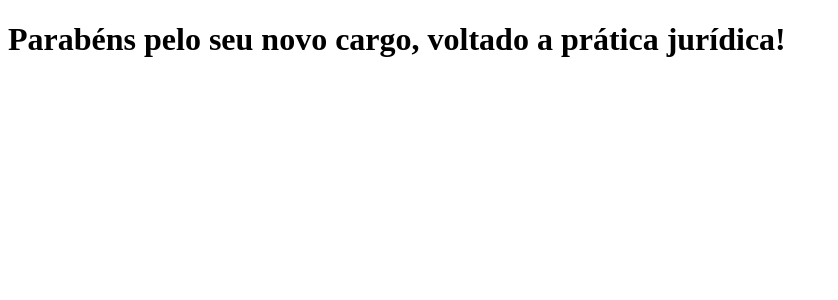
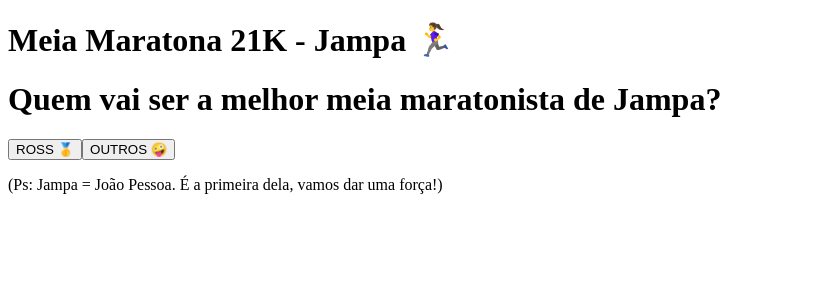
Before and after one commit to AlefMenez/tabnews, a Next.js app: page / in a window 1280 px wide. Shown: the top 300 px of the page, without its empty margins (0-838 px from the left). Built offline with nearby package versions, Linux system fonts and the light colour scheme.

Commit message:
Ajustando umas coisas

```diff
--- a/pages/index.js
+++ b/pages/index.js
@@ -1,5 +1,137 @@
-function home () {
-    return <h1>Parabéns pelo seu novo cargo, voltado a prática jurídica! </h1>
-}
+import React, { useState } from 'react';
 
-export default home;
+// Componente principal que será exportado
+const MeiaMaratonaRoss = () => {
+  // 0: Aguardando voto, 1: Voto em Ross (Sucesso), 2: Voto em Outros (Erro/Piada)
+  const [status, setStatus] = useState(0);
+  // Controla o emoji que vai correr na tela quando Ross ganha
+  const [runningEmoji, setRunningEmoji] = useState('🏃‍♀️');
+
+  // Mensagens
+  const successMessage = "🎉 ROSS! VENCEDORA ABSOLUTA! 🎉";
+  const errorMessage = "🚨 ERRO 404: OPÇÃO ERRADA! 🚨";
+  const jokeMessage = "Sinto muito, mas essa opção não existe. Tente a única correta! Afinal, só há uma campeã em Jampa! 😉";
+
+  // Função para lidar com o voto na Ross
+  const handleRossClick = () => {
+    setStatus(1);
+    // Simula a animação trocando o emoji
+    const emojis = ['🏃‍♀️', '🥇', '🏆', '💖'];
+    let index = 0;
+    const interval = setInterval(() => {
+      setRunningEmoji(emojis[index % emojis.length]);
+      index++;
+      if (index === 10) {
+        clearInterval(interval);
+      }
+    }, 400);
+  };
+
+  // Função para lidar com o voto em Outros
+  const handleOutrosClick = () => {
+    // Aqui forçamos o erro/piada
+    setStatus(2);
+  };
+
+  // Renderiza os botões e a pergunta principal
+  const renderHome = () => (
+    <>
+      <h1 className="text-3xl sm:text-5xl font-extrabold text-white text-center mb-10 tracking-tight">
+        Quem vai ser a melhor meia maratonista de Jampa?
+      </h1>
+      <div className="flex flex-col sm:flex-row gap-6 w-full max-w-lg">
+
+        {/* Botão Ross (Opção Certa) */}
+        <button
+          onClick={handleRossClick}
+          className="w-full bg-pink-500 hover:bg-pink-600 text-white font-bold py-4 px-8 rounded-xl shadow-lg transform transition duration-300 hover:scale-[1.03] active:scale-95 focus:outline-none focus:ring-4 focus:ring-pink-400"
+        >
+          ROSS 🥇
+        </button>
+
+        {/* Botão Outros (Opção Errada) */}
+        <button
+          onClick={handleOutrosClick}
+          className="w-full bg-gray-700 hover:bg-gray-800 text-gray-300 font-bold py-4 px-8 rounded-xl shadow-lg transform transition duration-300 hover:scale-[1.03] active:scale-95 focus:outline-none focus:ring-4 focus:ring-gray-600"
+        >
+          OUTROS 🤪
+        </button>
+      </div>
+      <p className="mt-8 text-sm text-gray-400">
+        (Ps: Jampa = João Pessoa. É a primeira dela, vamos dar uma força!)
+      </p>
+    </>
+  );
+
+  // Renderiza a tela de Sucesso (Ross)
+  const renderSuccess = () => (
+    <div className="flex flex-col items-center justify-center text-center">
+      <div className="text-8xl mb-8 animate-bounce transition duration-500">
+        {runningEmoji}
+      </div>
+      <h2 className="text-4xl sm:text-6xl font-black text-green-400 mb-4 tracking-tighter">
+        {successMessage}
+      </h2>
+      <p className="text-xl text-white font-semibold">
+        Sério, você é a mais rápida! Boa sorte na sua primeira meia maratona, estou na torcida!
+      </p>
+
+      {/* Botão para resetar o estado */}
+      <button
+        onClick={() => setStatus(0)}
+        className="mt-10 bg-green-500 hover:bg-green-600 text-white font-bold py-3 px-6 rounded-full shadow-lg transition duration-300 active:scale-95"
+      >
+        Votar Novamente (Se Atrever!)
+      </button>
+    </div>
+  );
+
+  // Renderiza a tela de Erro (Outros)
+  const renderError = () => (
+    <div className="flex flex-col items-center justify-center text-center p-6 bg-red-900/40 border-l-4 border-red-500 rounded-lg shadow-2xl">
+      <h2 className="text-4xl sm:text-5xl font-black text-red-400 mb-4 tracking-tighter">
+        {errorMessage}
+      </h2>
+      <p className="text-lg text-white font-medium mb-6">
+        {jokeMessage}
+      </p>
+
+      {/* Botão para resetar o estado */}
+      <button
+        onClick={() => setStatus(0)}
+        className="mt-4 bg-red-500 hover:bg-red-600 text-white font-bold py-3 px-6 rounded-full shadow-lg transition duration-300 active:scale-95"
+      >
+        OK, Entendi o Recado...
+      </button>
+    </div>
+  );
+
+  // Define o conteúdo a ser renderizado com base no status
+  let content;
+  if (status === 1) {
+    content = renderSuccess();
+  } else if (status === 2) {
+    content = renderError();
+  } else {
+    content = renderHome();
+  }
+
+  return (
+    // Container principal com Tailwind e estilos de fundo
+    <div className="min-h-screen bg-gray-900 flex items-center justify-center p-4">
+
+      {/* Card central, responsivo e com design visual */}
+      <div className="w-full max-w-2xl bg-gray-800 p-8 sm:p-12 rounded-2xl shadow-2xl flex flex-col items-center border-t-8 border-yellow-400/80">
+
+        <h1 className="text-xl sm:text-2xl font-light text-yellow-400 mb-6">
+            Meia Maratona 21K - Jampa 🏃‍♀️
+        </h1>
+
+        {content}
+
+      </div>
+    </div>
+  );
+};
+
+export default MeiaMaratonaRoss;
```
